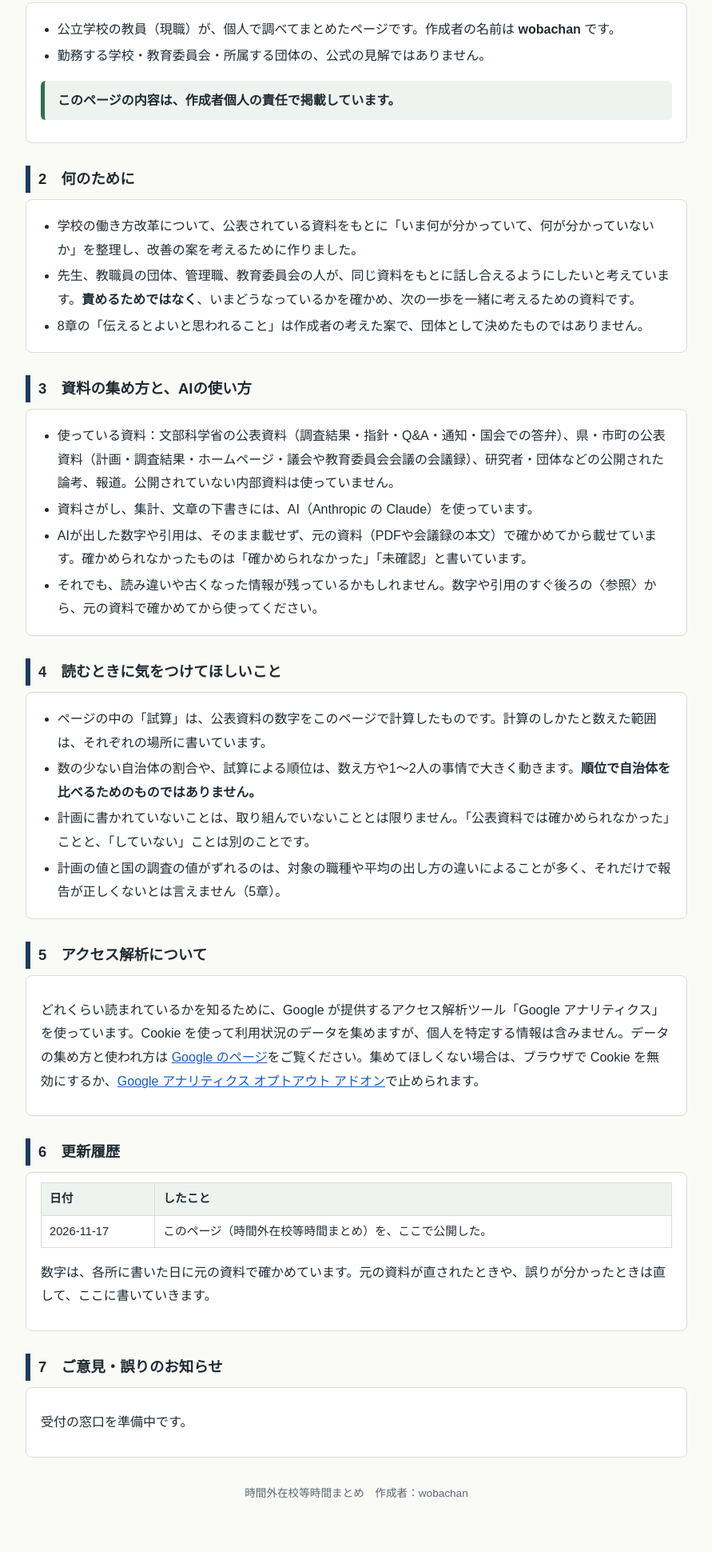
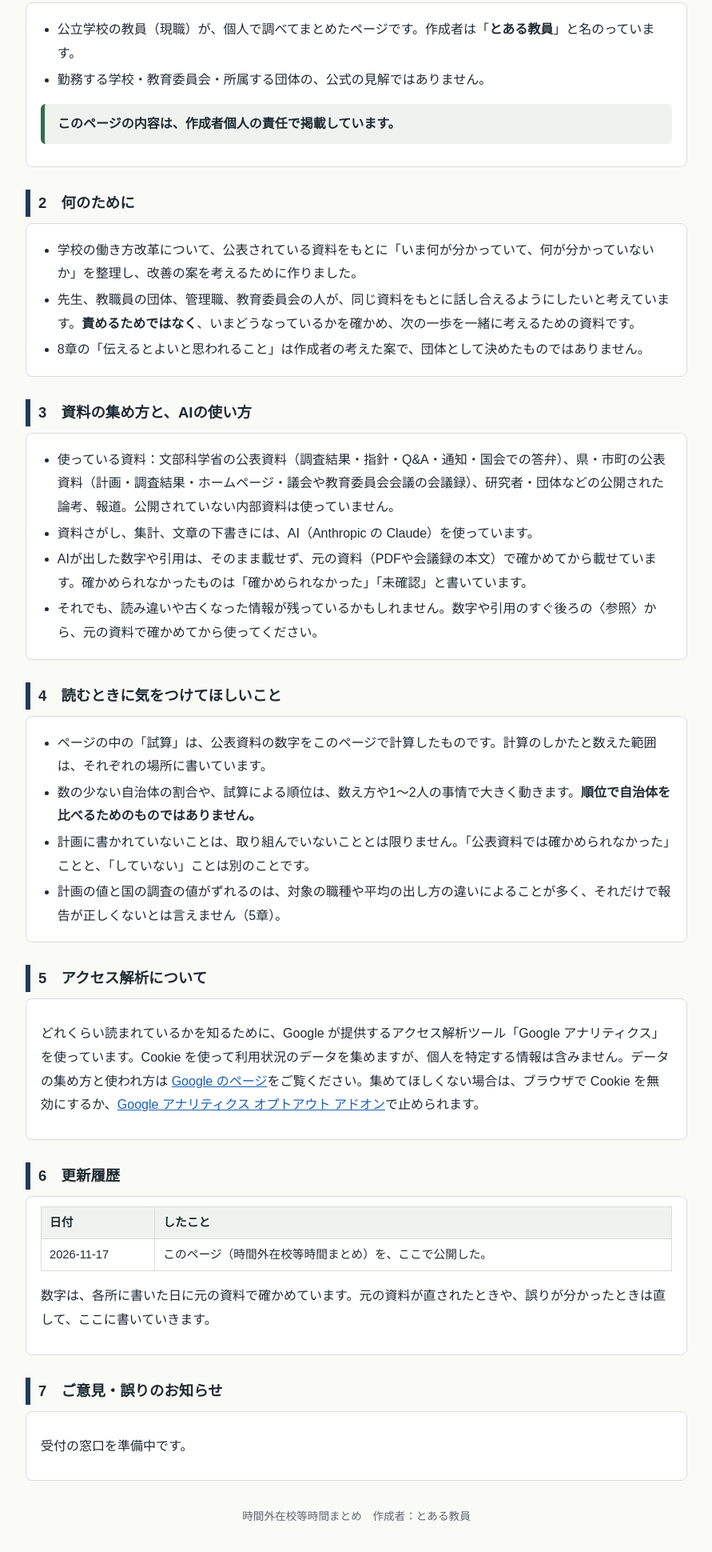
Before and after one commit to wobachan/jikangai, a plain HTML site: page about.html in a window 1280 px wide. Shown: the part 256-2196 px from the top of the page at 80% size, without its empty margins (194-1085 px from the left). Drawn offline with Linux system fonts and the light colour scheme.

Commit message:
作成者の表記を「とある教員」に
Co-Authored-By: Claude Opus 5.5 <noreply@anthropic.com>

```diff
--- a/about.html
+++ b/about.html
@@ -37,7 +37,7 @@ th{background:var(--soft);white-space:nowrap}
 
 <h2>1　作成者と、掲載の責任</h2>
 <div class="box"><ul>
-<li>公立学校の教員（現職）が、個人で調べてまとめたページです。作成者の名前は <b>wobachan</b> です。</li>
+<li>公立学校の教員（現職）が、個人で調べてまとめたページです。作成者は「<b>とある教員</b>」と名のっています。</li>
 <li>勤務する学校・教育委員会・所属する団体の、公式の見解ではありません。</li>
 </ul>
 <p class="key">このページの内容は、作成者個人の責任で掲載しています。</p></div>
@@ -78,5 +78,5 @@ th{background:var(--soft);white-space:nowrap}
 <h2>7　ご意見・誤りのお知らせ</h2>
 <div class="box"><p>受付の窓口を準備中です。</p></div>
 
-<p class="foot">時間外在校等時間まとめ　作成者：wobachan</p>
+<p class="foot">時間外在校等時間まとめ　作成者：とある教員</p>
 </div></body></html>
```
Also changed, not shown: index.html (+2 -2 lines).
